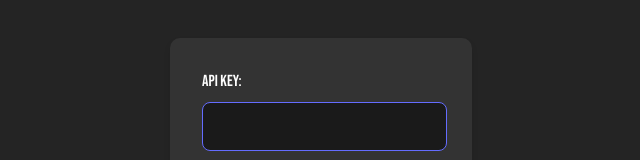
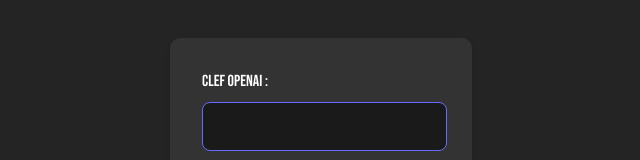
Before and after one commit to micbelgique/OpenAssist-API, a React (Vite) app in the folder assistantweb/: page / in a window 1280 px wide. Shown: the part 246-406 px from the top of the page, without its empty margins (319-959 px from the left). Built offline with nearby package versions, Linux system fonts and the light colour scheme; the HTML template or start-up script is replaced by a standard one.

Commit message:
fast reponse

```diff
--- a/assistantweb/src/App.tsx
+++ b/assistantweb/src/App.tsx
@@ -137,7 +137,7 @@
         console.error("The run has failed");
       } else if (runStatus === "queued" || runStatus === "in_progress") {
         console.log("Retrying to check run status...");
-        setTimeout(() => checkRunStatus(runId, currentThreadId), 80000); // Réessayez en passant le bon threadId
+        setTimeout(() => checkRunStatus(runId, currentThreadId), 3000); // Réessayez en passant le bon threadId
       }
     } catch (error) {
       console.error("Error while checking run status:", error);
@@ -151,7 +151,7 @@
     const newThreadId = await createThreadAndRun(); // Await and receive newThreadId
     if (newThreadId !== null) {
       setIsLoading(true);
-      await new Promise((resolve) => setTimeout(resolve, 5000));
+      await new Promise((resolve) => setTimeout(resolve, 2000));
       console.log("Thread ID créé:", newThreadId);
       setThreadId(newThreadId);
       fetchMessages(newThreadId);
--- a/assistantweb/src/ConfigForm.tsx
+++ b/assistantweb/src/ConfigForm.tsx
@@ -130,7 +130,7 @@
         <div className="form-container">
           <form onSubmit={handleSubmit} className="config-form">
             <label>
-              <span>API Key:</span>
+              <span>Clef OpenAi :</span>
               <input
                 type="text"
                 value={apiKey}
```
